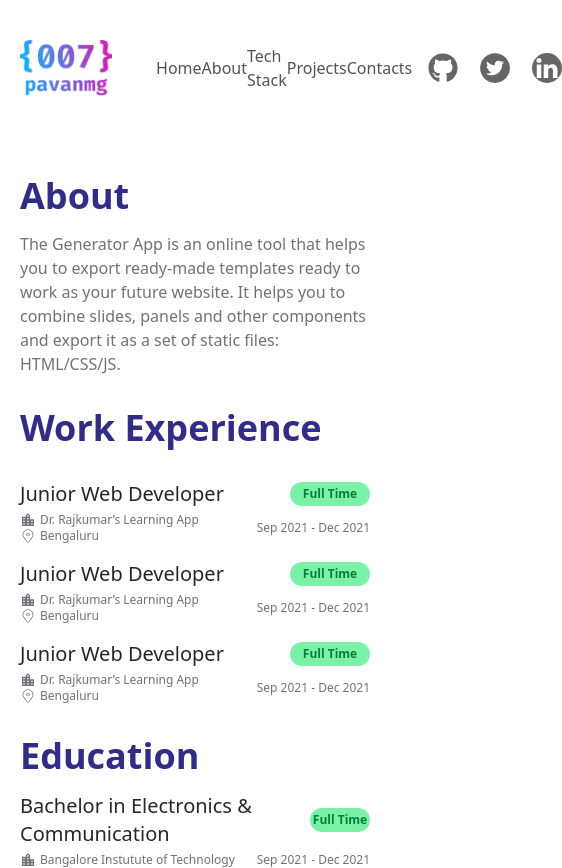
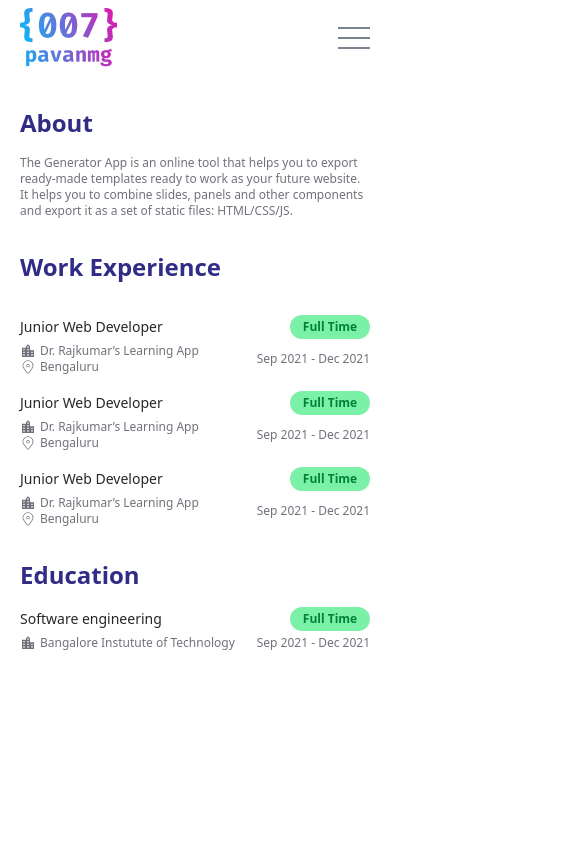
Before and after one commit to Alessandro-Vieira77/portifolio-, a React (Vite) app: page /about in a window 390 px wide. Shown: the whole page, 562 px wide, since content can reach past the window. After the commit the page ends 844 px from the top, so only its background shows below. Built offline with nearby package versions, Linux system fonts and the light colour scheme.

Commit message:
added hamburger menu and about page responsiveness completed

```diff
--- a/src/components/layout/Layout.tsx
+++ b/src/components/layout/Layout.tsx
@@ -1,9 +1,15 @@
 import { Outlet } from "react-router-dom";
 import { Header } from "../Header/Header";
+import { Menu } from "../Menu/Menu";
 export function Layout() {
   return (
-    <div className="h-screen pt-10  mx-5">
-      <Header />
+    <div className="h-screen  mx-5">
+      <div className=" hidden md:flex pt-10">
+        <Header />
+      </div>
+      <div className=" md:hidden">
+        <Menu />
+      </div>
       <Outlet />
     </div>
   );
--- a/src/components/menu/Menu.tsx
+++ b/src/components/menu/Menu.tsx
@@ -0,0 +1,121 @@
+import { useState } from "react";
+import { Link } from "react-router-dom";
+
+import logo from "/img/logo.png";
+
+// icons
+import { FaGithub } from "react-icons/fa";
+import { AiFillTwitterCircle } from "react-icons/ai";
+import { BsLinkedin } from "react-icons/bs";
+
+export function Menu() {
+  const [isNavOpen, setIsNavOpen] = useState(false);
+
+  return (
+    <div className="flex items-center justify-between py-2">
+      <a href="/">
+        <img src={logo} alt="logo" />
+      </a>
+      <nav>
+        <section className="MOBILE-MENU flex lg:hidden">
+          <div
+            className="HAMBURGER-ICON space-y-2"
+            onClick={() => setIsNavOpen((prev) => !prev)}
+          >
+            <span className="block h-0.5 w-8 animate-pulse bg-gray-600"></span>
+            <span className="block h-0.5 w-8 animate-pulse bg-gray-600"></span>
+            <span className="block h-0.5 w-8 animate-pulse bg-gray-600"></span>
+          </div>
+
+          <div className={isNavOpen ? "showMenuNav" : "hideMenuNav"}>
+            <div
+              className="absolute top-0 right-0 px-8 py-8"
+              onClick={() => setIsNavOpen(false)}
+            >
+              <svg
+                className="h-8 w-8 text-gray-600"
+                viewBox="0 0 24 24"
+                fill="none"
+                stroke="currentColor"
+                strokeWidth="2"
+                strokeLinecap="round"
+                strokeLinejoin="round"
+              >
+                <line x1="18" y1="6" x2="6" y2="18" />
+                <line x1="6" y1="6" x2="18" y2="18" />
+              </svg>
+            </div>
+            <ul className="flex flex-col items-center justify-between min-h-[250px]">
+              <li className="border-b border-gray-400 my-8 uppercase">
+                <Link to="/">Home</Link>
+              </li>
+              <li className="border-b border-gray-400 my-8 uppercase">
+                <Link to="/about">About</Link>
+              </li>
+              <li className="border-b border-gray-400 my-8 uppercase">
+                <Link to="/techstack">Tech Stack</Link>
+              </li>
+
+              <li className="border-b border-gray-400 my-8 uppercase">
+                <Link to="/projects">Projects</Link>
+              </li>
+              <li className="border-b border-gray-400 my-8 uppercase">
+                <Link to="/contacts">Contacts</Link>
+              </li>
+              <li className="flex items-center gap-3 mt-8">
+                <a href="#">
+                  <FaGithub size={30} color="#666666" />
+                </a>
+                <a href="#">
+                  <AiFillTwitterCircle
+                    className="rounded-full"
+                    size={34}
+                    color="#666666"
+                  />
+                </a>
+                <a href="#">
+                  <BsLinkedin
+                    className=" rounded-full"
+                    size={30}
+                    color="#666666"
+                  />
+                </a>
+              </li>
+            </ul>
+          </div>
+        </section>
+
+        <ul className="DESKTOP-MENU hidden space-x-8 lg:flex">
+          <li>
+            <a href="/about">About</a>
+          </li>
+          <li>
+            <a href="/portfolio">Portfolio</a>
+          </li>
+          <li>
+            <a href="/contact">Contact</a>
+          </li>
+        </ul>
+      </nav>
+      <style>{`
+      .hideMenuNav {
+        display: none;
+      }
+      .showMenuNav {
+        display: block;
+        position: absolute;
+        width: 100%;
+        height: 100vh;
+        top: 0;
+        left: 0;
+        background: white;
+        z-index: 10;
+        display: flex;
+        flex-direction: column;
+        justify-content: space-evenly;
+        align-items: center;
+      }
+    `}</style>
+    </div>
+  );
+}
--- a/src/pages/About/About.tsx
+++ b/src/pages/About/About.tsx
@@ -4,13 +4,15 @@ import { CiLocationOn } from "react-icons/ci";
 export function About() {
   return (
     <main
-      className="w-full max-w-6xl min-h-96 mx-auto flex mt-20
+      className="w-full max-w-6xl min-h-96 mx-auto flex mt-8 md:mt-20
   "
     >
       <div className="flex flex-col gap-8 w-2xl">
         <div>
-          <h1 className="text-4xl font-bold text-indigo-900 mb-4">About</h1>
-          <p className="text-base text-zinc-500">
+          <h1 className="text-2xl md:text-4xl font-bold text-indigo-900 mb-4">
+            About
+          </h1>
+          <p className="text-xs md:text-base text-zinc-500">
             The Generator App is an online tool that helps you to export
             ready-made templates ready to work as your future website. It helps
             you to combine slides, panels and other components and export it as
@@ -18,13 +20,15 @@ export function About() {
           </p>
         </div>
         <div className="flex gap-4 flex-col w-full">
-          <h1 className="text-4xl font-bold text-indigo-900 mb-4">
+          <h1 className="text-2xl md:text-4xl font-bold text-indigo-900 mb-4">
             Work Experience
           </h1>
           {/* Junior Web Developer */}
           <div className="w-full">
             <div className="w-full flex items-center justify-between mb-1">
-              <p className="text-xl text-zinc-800">Junior Web Developer</p>
+              <p className="text-sm md:text-xl text-zinc-800">
+                Junior Web Developer
+              </p>
               <p className="w-20 h-6 flex justify-center items-center text-green-700 bg-green-300 rounded-full text-xs font-bold">
                 Full Time
               </p>
@@ -47,7 +51,9 @@ export function About() {
 
           <div className="w-full">
             <div className="w-full flex items-center justify-between mb-1">
-              <p className="text-xl text-zinc-800">Junior Web Developer</p>
+              <p className="text-sm md:text-xl text-zinc-800">
+                Junior Web Developer
+              </p>
               <p className="w-20 h-6 flex justify-center items-center text-green-700 bg-green-300 rounded-full text-xs font-bold">
                 Full Time
               </p>
@@ -70,7 +76,9 @@ export function About() {
 
           <div className="w-full">
             <div className="w-full flex items-center justify-between mb-1">
-              <p className="text-xl text-zinc-800">Junior Web Developer</p>
+              <p className="text-sm md:text-xl text-zinc-800">
+                Junior Web Developer
+              </p>
               <p className="w-20 h-6 flex justify-center items-center text-green-700 bg-green-300 rounded-full text-xs font-bold">
                 Full Time
               </p>
@@ -93,11 +101,13 @@ export function About() {
         </div>
         {/* Education */}
         <div>
-          <h1 className="text-4xl font-bold text-indigo-900 mb-4">Education</h1>
+          <h1 className="text-2xl md:text-4xl font-bold text-indigo-900 mb-4">
+            Education
+          </h1>
           <div className="w-full">
             <div className="w-full flex items-center justify-between mb-1">
-              <p className="text-xl text-zinc-800">
-                Bachelor in Electronics & Communication
+              <p className="text-sm md:text-xl text-zinc-800">
+                Software engineering
               </p>
               <p className="w-20 h-6 flex justify-center items-center text-green-700 bg-green-300 rounded-full text-xs font-bold">
                 Full Time
--- a/src/pages/Home/Home.tsx
+++ b/src/pages/Home/Home.tsx
@@ -3,9 +3,9 @@ export function Home() {
   return (
     <main className="w-full max-w-6xl h-96 mx-auto flex justify-center items-center mt-30">
       <div className="w-full flex items-center gap-5 flex-col-reverse md:flex-row justify-between">
-        <h1 className="text-4xl md:text-6xl w-96">
+        <h1 className="text-3xl text-center md:text-left md:text-6xl w-96">
           Hello 👋, My name is{" "}
-          <span className=" text-4xl md:text-6xl font-bold bg-gradient-to-r from-blue-500 to-purple-700 bg-clip-text text-transparent">
+          <span className=" text-3xl md:text-6xl font-bold bg-gradient-to-r from-blue-500 to-purple-700 bg-clip-text text-transparent">
             Alessandro Vieira
           </span>{" "}
           I am a Dev Front-end
```
